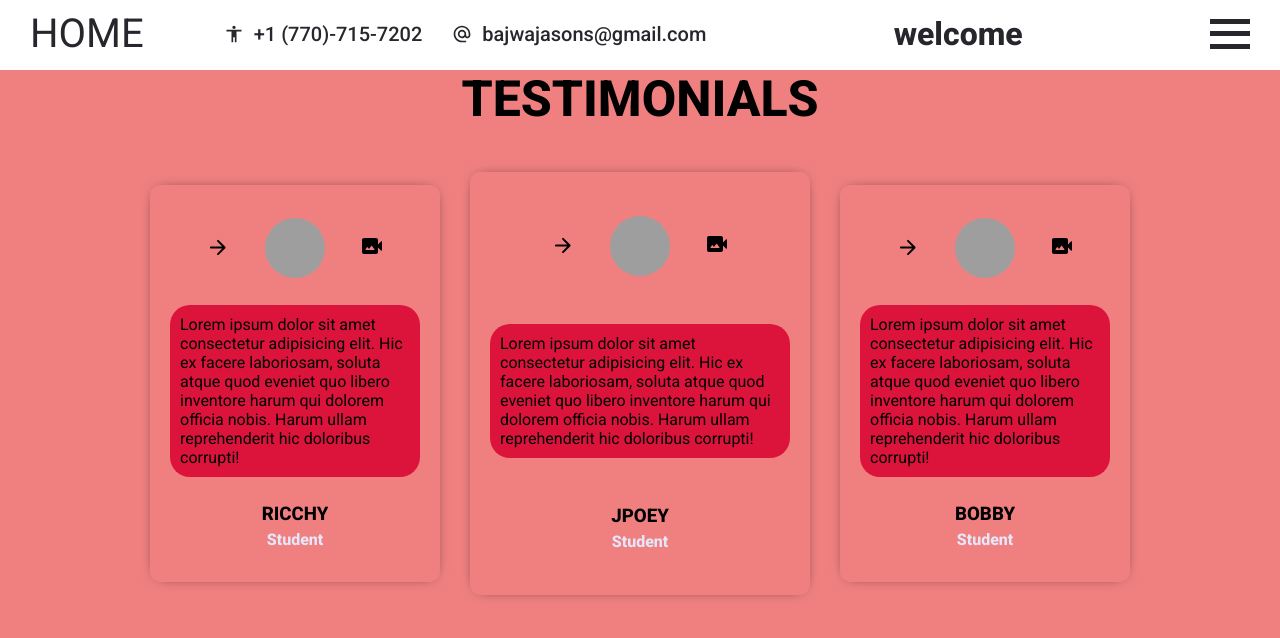
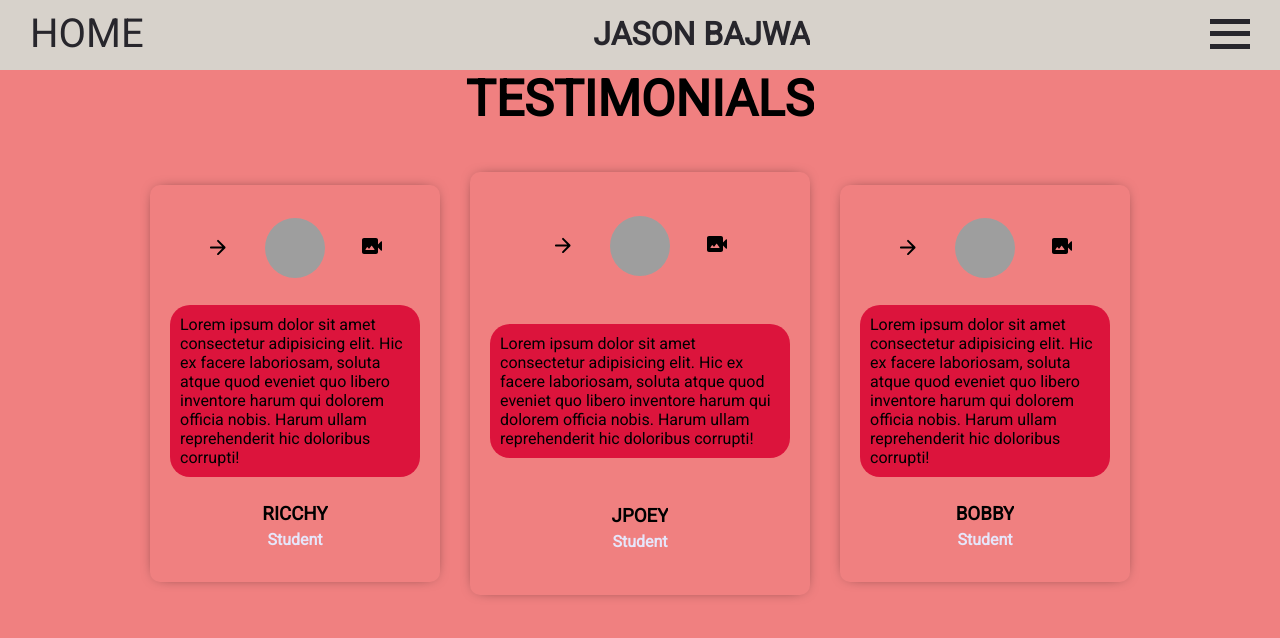
Before and after one commit to JasonBajwa/personal-portfolio, a React (Create React App) app: page / in a window 1280 px wide. Shown: the top 638 px of the page. Built offline with nearby package versions, Linux system fonts and the light colour scheme; grey boxes are pictures that could not be loaded.

Commit message:
finalized the topbar design

```diff
--- a/public/index.html
+++ b/public/index.html
@@ -7,7 +7,7 @@
       name="description"
       content="Web site created using create-react-app"
     />
-    <link href="https://fonts.googleapis.com/css2?family=Roboto:wght@100;300;400;500;600;800&display=swap" rel="stylesheet">
+    <link href="https://fonts.googleapis.com/css2?family=Manrope:wght@200;300;400;500;600;700;800&family=Roboto:wght@100;300;400&display=swap" rel="stylesheet">
     <title>Jason Bajwa</title>
     <style>
       *{
--- a/src/App.jsx
+++ b/src/App.jsx
@@ -7,6 +7,7 @@ import Testimonials from "./components/testimonials/Testimonials"
 import Contact from "./components/contact/Contact"
 import "./App.scss"
 import SideMenu from "./components/sidemenu/SideMenu"
+import Skills from "./components/skills/Skills"
 
 function App() {
   const [menuOpen, setMenuOpen] = useState(false);
@@ -19,6 +20,7 @@ function App() {
      <div className="sections">
 
       <Intro />
+      <Skills className="skills"/>
       <Portfolio />
       <Works />
       <Testimonials />
--- a/src/App.scss
+++ b/src/App.scss
@@ -33,5 +33,12 @@ body, html {
             scroll-snap-align: start;
         }
 
+        .skills {
+            width: 100vw;
+            height: calc(50vh - 70px);
+            scroll-snap-align: start;
+
+        }
+
     }
 }
--- a/src/components/intro/Intro.jsx
+++ b/src/components/intro/Intro.jsx
@@ -25,7 +25,7 @@ export default function Intro() {
     <div className='intro' id='intro'>
       <div className="left">
         <div className="imgContainer">
-          <img></img>
+          <img src="assests/3IsN.gif"/>
         </div>
       </div>
 
--- a/src/components/intro/Intro.scss
+++ b/src/components/intro/Intro.scss
@@ -1,7 +1,7 @@
 @import "../../global.scss";
 
 .intro {
-    background-color: rgb(255, 255, 255);
+    background-color: $secondaryColor;
     display: flex;
 
     @include mobile {
--- /dev/null
+++ b/src/components/skills/Skills.jsx
@@ -0,0 +1,10 @@
+import React from 'react'
+import "./Skills.scss";
+
+export default function () {
+  return (
+    <div className='skills'>
+        <h2>HELLO</h2>
+    </div>
+  )
+}
--- /dev/null
+++ b/src/components/skills/Skills.scss
@@ -0,0 +1,5 @@
+@import "../../global.scss";
+
+.skills {
+    background-color: cornflowerblue;
+}
--- a/src/components/top/Topbar.jsx
+++ b/src/components/top/Topbar.jsx
@@ -2,28 +2,29 @@ import "./Topbar.scss";
 import AccessibilityIcon from '@mui/icons-material/Accessibility';
 import AlternateEmailIcon from '@mui/icons-material/AlternateEmail';
 
-export default function Topbar({menuOpen, setMenuOpen}) {
-  // export default function Topbar() {
+export default function Topbar({ menuOpen, setMenuOpen }) {
   return (
     <div className={"topbar " + (menuOpen && "active")}>
-    {/* <div className='topbar'> */}
       <div className="wrapper">
         <div className="left">
           <a href="#intro" className="logo">HOME</a>
-          <div className="itemContainer">
+          {/* <div className="itemContainer">
             <AccessibilityIcon className="icon"/>
             <span>+1 (770)-715-7202</span>
           </div>
           <div className="itemContainer">
             <AlternateEmailIcon className="icon"/>
             <span>bajwajasons@gmail.com</span>
-          </div>
+          </div> */}
         </div>
 
-        <h1>welcome</h1>
+        {/* <h1>welcome</h1> */}
+        <div className="name-title-container">
+          <h1>JASON BAJWA</h1>
+
+        </div>
 
         <div className="right">
-          {/* <div className="hamburger" onClick={() => setMenuOpen(!menuOpen)}> */}
           <div className="hamburger" onClick={() => setMenuOpen(!menuOpen)}>
 
             <span className="line1"></span>
@@ -32,6 +33,11 @@ export default function Topbar({menuOpen, setMenuOpen}) {
 
           </div>
         </div>
+
+
+
+
+
       </div>
     </div>
   )
--- a/src/components/top/Topbar.scss
+++ b/src/components/top/Topbar.scss
@@ -4,7 +4,8 @@
     width: 100%;
     height: 70px;
     position: fixed;
-    background-color: white;
+    // background-color: white;
+    background-color: $secondaryColor;
     color: $mainColor;
     top: 0;
     z-index: 3;
@@ -15,12 +16,14 @@
         padding: 10px 30px;
         display: flex;
         align-items: center;
+        justify-content: space-between;
 
-        justify-content: space-between;
+        // flex-direction: row;
 
         .left {
             display: flex;
             align-items: center;
+            // justify-content: right;
 
             .logo {
                 font-size: 40px;
@@ -28,6 +31,11 @@
                 text-decoration: none;
                 color: inherit;
                 margin-right: 50px;
+                // flex: 1;
+                // text-align: right;
+                // display: flex;
+                // justify-content: right;
+                // align-items: flex-end;
             }
 
             .itemContainer {
@@ -51,7 +59,18 @@
             }
         }
 
+        .name-title-container {
+            flex: 1;
+            display: flex;
+            justify-content: center;
+            align-items: center;
+        }
+
+
         .right {
+            display: flex;
+            align-items: center;
+
 
             .hamburger {
                 width: 40px;
```
Also changed, not shown: 1 other file (tests, documents, lock files or other folders).
